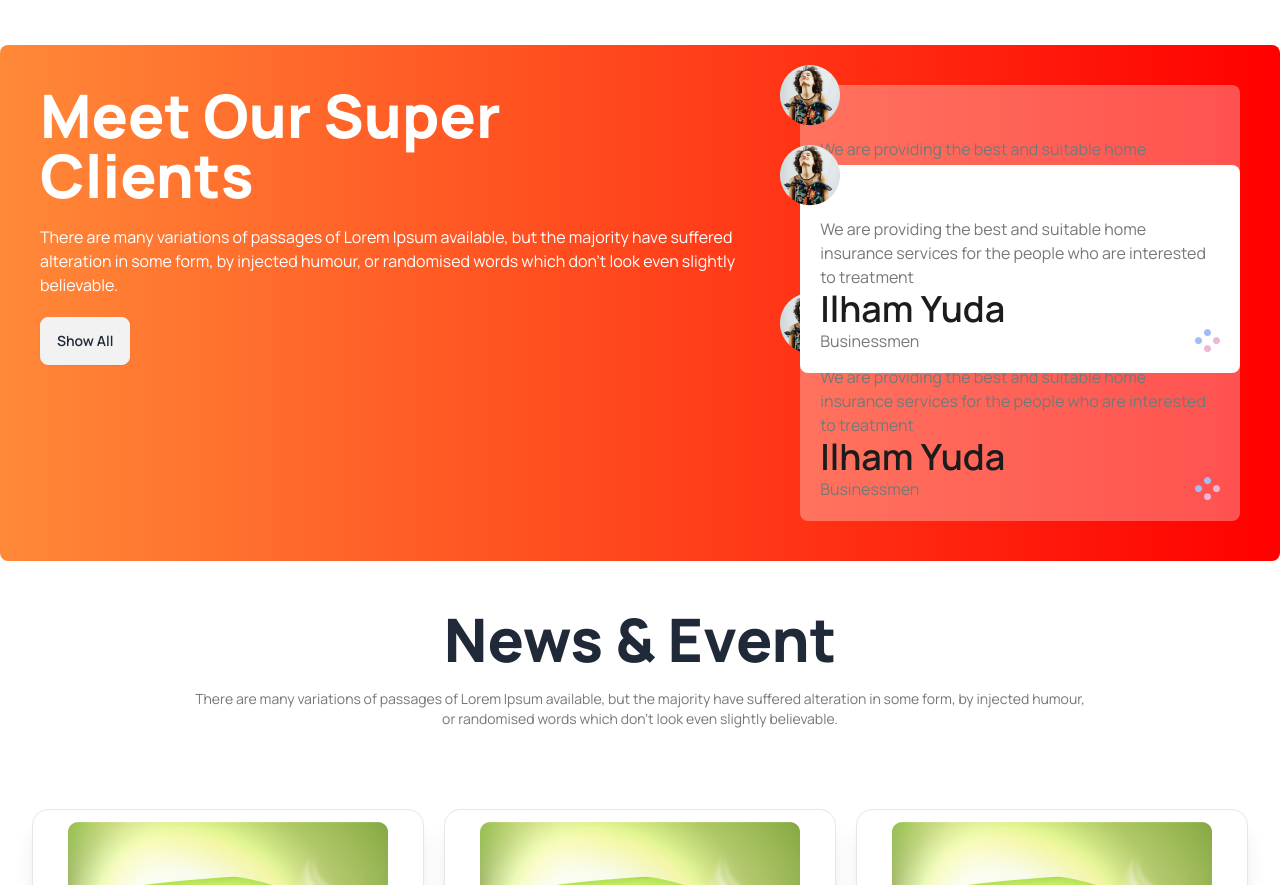
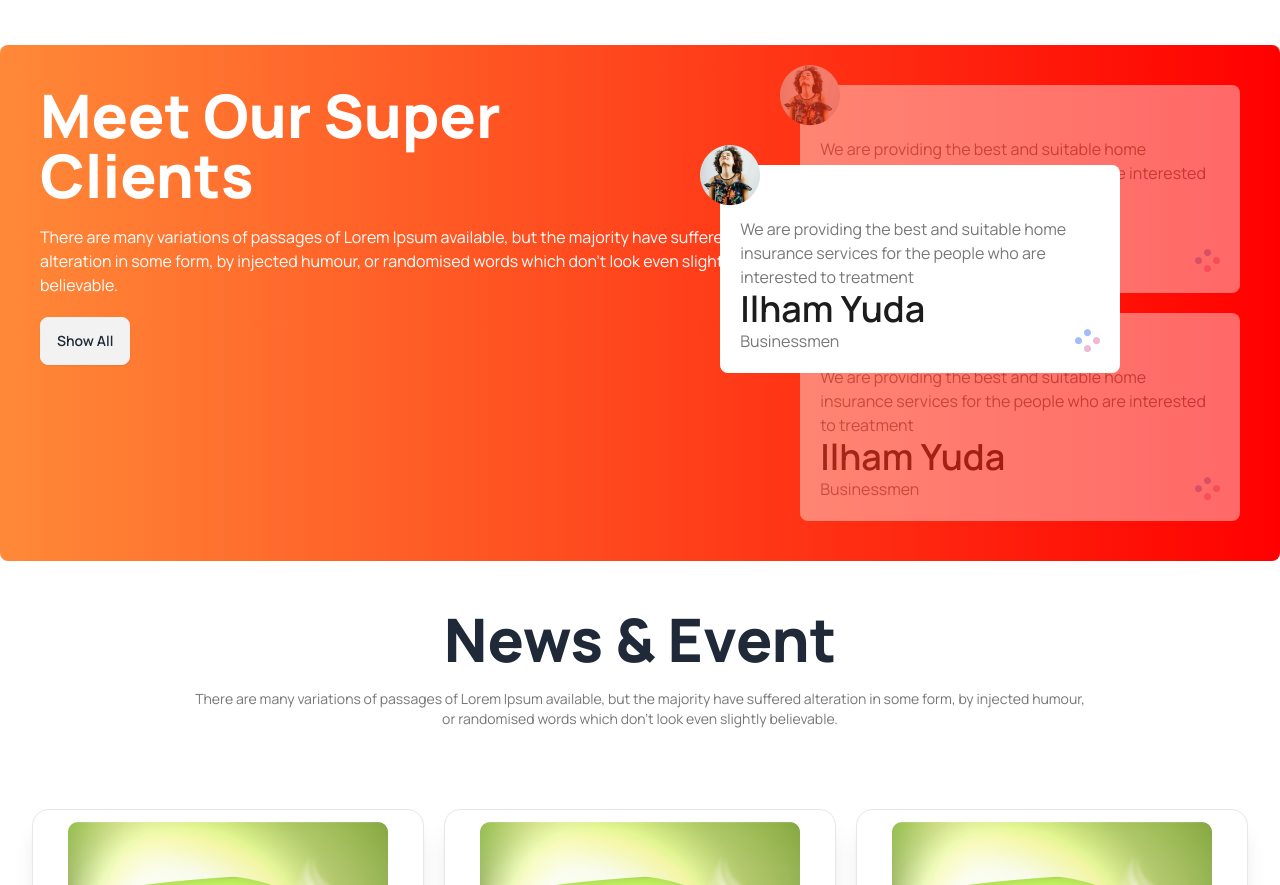
Before and after one commit to developerMohib/tea-house-with-daisyUI, a plain HTML site: page index.html in a window 1280 px wide. Shown: the part 1456-2341 px from the top of the page. Drawn offline with nearby package versions, Linux system fonts and the light colour scheme.

Commit message:
Reviw section

```diff
--- a/index.html
+++ b/index.html
@@ -185,7 +185,7 @@
         <div class="relative">
           <!-- card-1  -->
 
-          <div class="bg-[#ffffff4f] p-5 rounded-lg relative mb-5 z-5">
+          <div class="opacity-40 bg-white  p-5 rounded-lg relative mb-5 z-5">
             <img class="absolute -top-5 -left-5 z-1" src="./images/client.png" alt="">
             <div class="mt-8">
               <p class="text-sec-color">We are providing the best and suitable home insurance services for the people who are interested to treatment</p>
@@ -198,7 +198,7 @@
           </div>
           <!-- card-2 -->
 
-          <div class="bg-white p-5 rounded-lg absolute left-0 top-20 z-10">
+          <div class="bg-white p-5 rounded-lg absolute -left-20 top-20 lg:w-[400px] z-10">
             <div class="">
               <img class="absolute -top-5 -left-5" src="./images/client.png" alt="">
               <div class="mt-8">
@@ -213,7 +213,7 @@
           </div>
           <!-- card-3 -->
 
-          <div class="bg-[#ffffff4f] p-5 rounded-lg relative mt-5 z-5">
+          <div class="opacity-40 bg-white  p-5 rounded-lg relative mt-5 z-5">
             <img class="absolute -top-5 -left-5 z-1" src="./images/client.png" alt="">
             <div class="mt-8">
               <p class="text-sec-color">We are providing the best and suitable home insurance services for the people who are interested to treatment</p>
```
